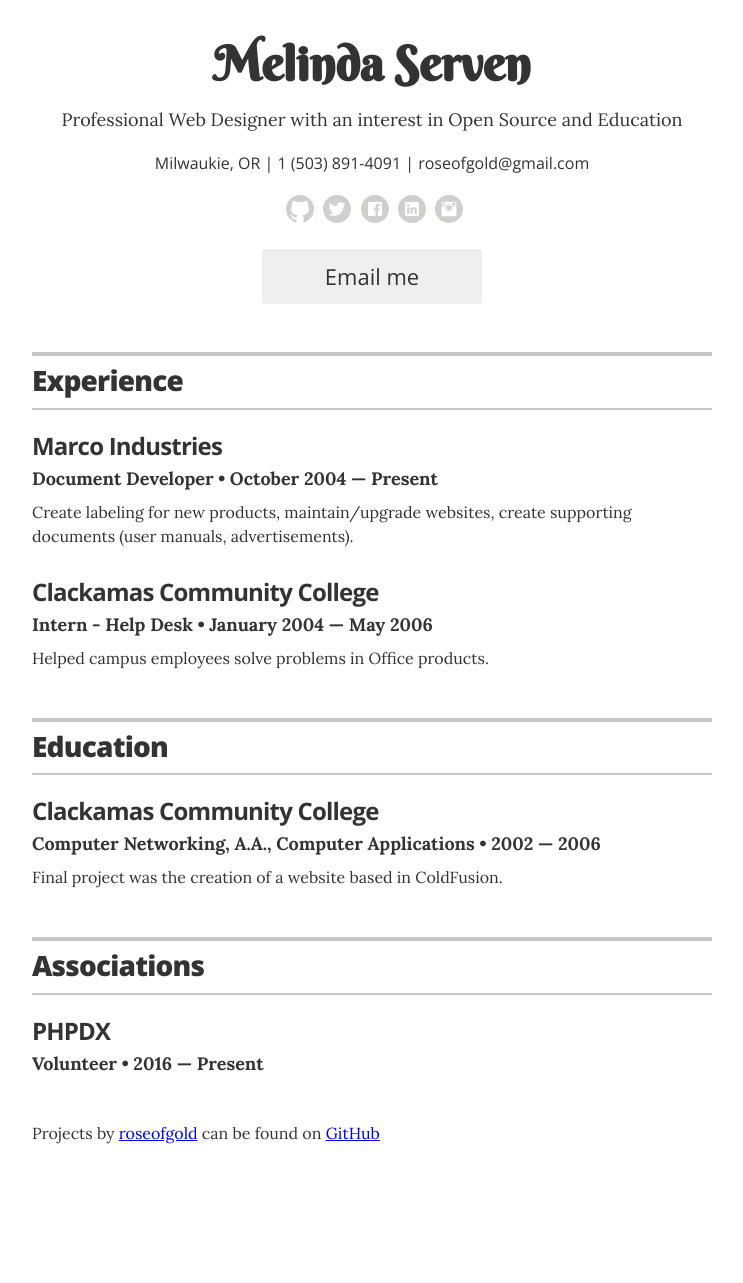
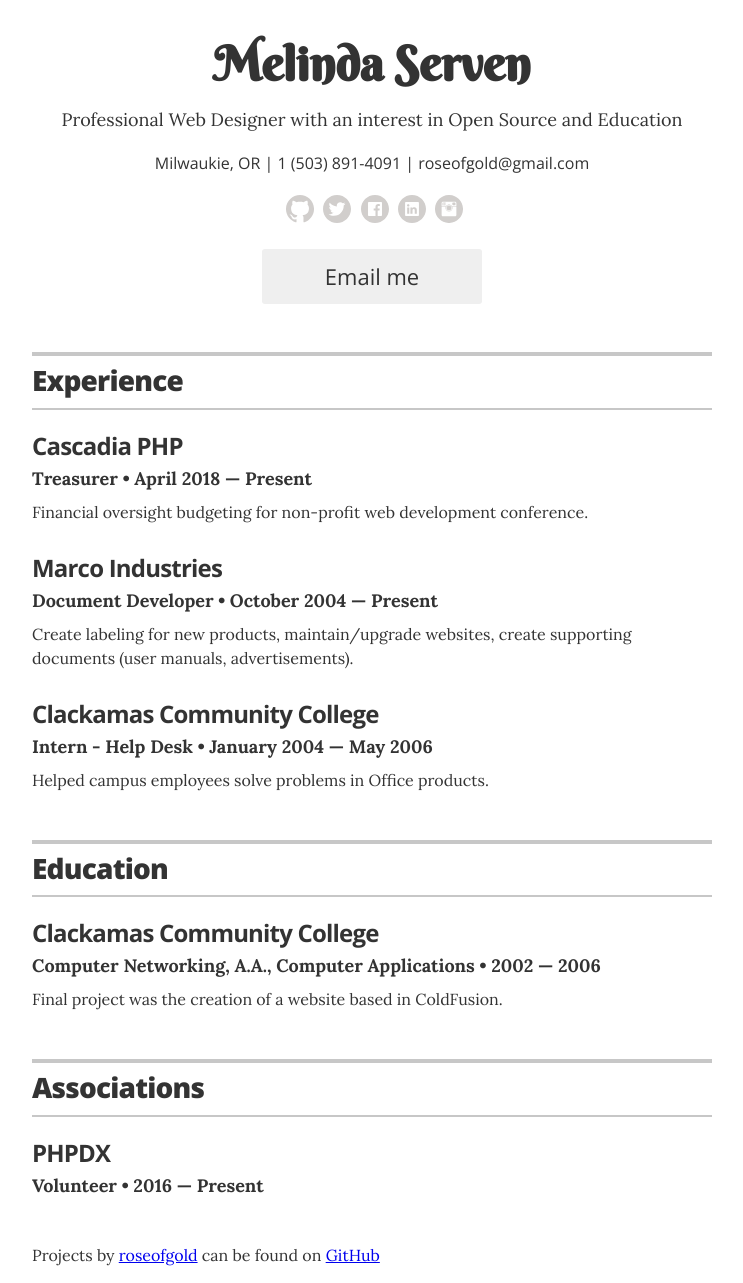
Before and after one commit to roseofgold/roseofgold.github.io, a Jekyll site: the page built from index.html, in a window 1280 px wide. Shown: the whole page, without its empty margins (268-1011 px from the left). Built offline with Jekyll 4.4.1, drawn with Linux system fonts in a browser that asks for light colours; before the commit the page ends 1161 px from its top, so only the background shows below that.

Commit message:
Add Cascadia PHP to experience.yml

```diff
--- a/_data/experience.yml
+++ b/_data/experience.yml
@@ -1,4 +1,10 @@
 # Jobs
+# Job Title
+- company: Cascadia PHP
+  position: Treasurer
+  duration: April 2018 &mdash; Present
+  summary: Financial oversight budgeting for non-profit web development conference.
+
 # Job Title
 - company: Marco Industries
   position: Document Developer
```
